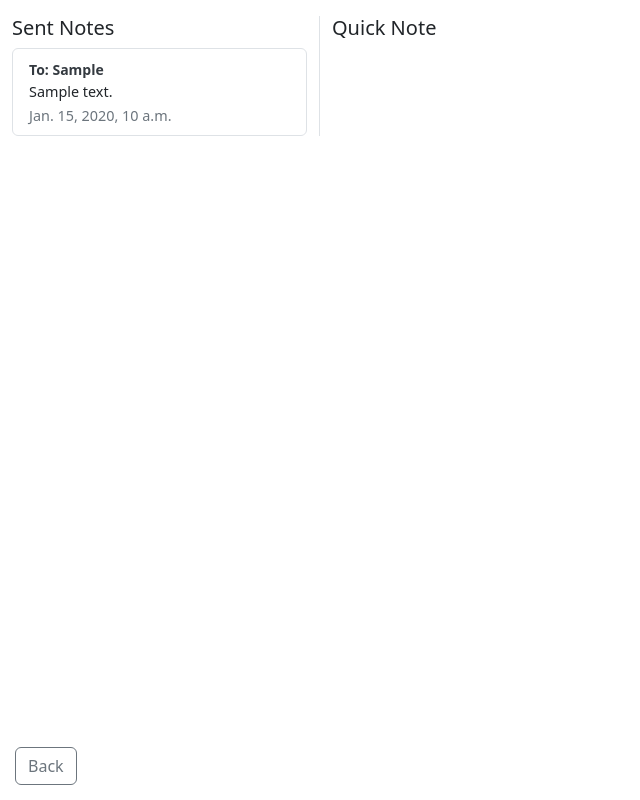
After one commit to umutayaz658/Utility, a Django app: page /quicknote/sent-notes/ in a window 1280 px wide. The commit adds this page. Shown: the whole page, without its empty margins (0-640 px from the left). Run offline with Django 5.2, Linux system fonts and the light colour scheme; tables that the repository leaves empty hold one stand-in row (values such as "Sample post"); a database or web service that is not in the repository returns one stand-in record (values such as "Sample title"); data that the repository does not hold is empty; some libraries are stand-ins or nearby versions.

Commit message:
UTI-6 quick-note sent notes

```diff
--- a/app/templates/quicknote/home.html
+++ b/app/templates/quicknote/home.html
@@ -48,6 +48,11 @@
         <a href="{% url 'home' %}" class="btn btn-outline-secondary">Back</a>
     </div>
 
+    <div style="position: fixed; bottom: 0; right: 0; margin: 15px;">
+        <a href="{% url 'sent_notes' %}" class="btn btn-outline-primary">Sent Notes</a>
+    </div>
+
+
     <script>
         function setUsername(username) {
             document.getElementById('send_to').value = username;
--- /dev/null
+++ b/app/templates/quicknote/sent_notes.html
@@ -0,0 +1,64 @@
+<!DOCTYPE html>
+<html lang="en">
+<head>
+    <meta charset="UTF-8">
+    <meta name="viewport" content="width=device-width, initial-scale=1.0">
+    <title>Sent Notes</title>
+    <link href="https://cdn.jsdelivr.net/npm/bootstrap@5.3.3/dist/css/bootstrap.min.css" rel="stylesheet">
+    <script src="https://unpkg.com/htmx.org@1.9.2"></script>
+    <style>
+        .note-list {
+            max-height: 100vh;
+            overflow-y: auto;
+        }
+
+        .note-content {
+            max-height: 100vh;
+            overflow-y: auto;
+        }
+
+        .note-summary {
+            font-size: 0.9em;
+        }
+
+        .note-date {
+            font-size: 0.9em;
+            color: #6c757d;
+        }
+
+        .note-send-to {
+            font-weight: bold;
+            color: #343a40;
+        }
+    </style>
+</head>
+<body class="container-fluid mt-3">
+    <div class="row">
+        <div class="col-3 note-list border-end">
+            <h5>Sent Notes</h5>
+            <ul class="list-group">
+                {% for note in notes %}
+                    <li class="list-group-item">
+                        <small class="note-send-to">To: {{ note.send_to}}</small><br>
+                        <div class="note-summary"
+                             hx-get="{% url 'sent_note_detail' note.id %}"
+                             hx-target="#note-content"
+                             style="cursor: pointer;">
+                            {{ note.text|slice:":50" }}
+                        </div>
+                        <small class="note-date">{{ note.created_at }}</small>
+                    </li>
+                {% endfor %}
+            </ul>
+        </div>
+
+        <div class="col-9 note-content" id="note-content">
+            <h5>Quick Note</h5>
+        </div>
+    </div>
+
+    <div style="position: fixed; bottom: 0; left: 0; margin: 15px;">
+        <a href="{% url 'quicknote_home' %}" class="btn btn-outline-secondary">Back</a>
+    </div>
+</body>
+</html>
--- a/app/urls.py
+++ b/app/urls.py
@@ -15,5 +15,7 @@ urlpatterns = [
     path('imagetopdf/', views.imagetopdf_home, name='imagetopdf_home'),
 
     path('quicknote/', views.quicknote_home, name='quicknote_home'),
-    path('user-list/', views.get_user_from_api, name='user_list'),
+    path('quicknote/user-list/', views.get_user_from_api, name='user_list'),
+    path('quicknote/sent-notes/', views.sent_notes_view, name='sent_notes'),
+    path('quicknote/sent-notes/<int:note_id>/', views.note_detail_view, name='sent_note_detail'),
 ]
--- a/app/views.py
+++ b/app/views.py
@@ -8,7 +8,7 @@ from django.shortcuts import render, redirect
 import requests
 from django.views.decorators.csrf import csrf_exempt
 
-token = "eyJhbGciOiJIUzI1NiIsInR5cCI6IkpXVCJ9.eyJ0b2tlbl90eXBlIjoiYWNjZXNzIiwiZXhwIjoxNzI2MjI3MTIyLCJpYXQiOjE3MjYxNDA3MjIsImp0aSI6ImQ4OTg1YjVhOWNmYTQ0YzM5YjVlZDI5OWUwOGNhNmYyIiwidXNlcl9pZCI6MX0.kucuM0I4SKjAFqGzGc1ITp0lSDybbt-4wZZPmIjSXG8"
+token = "eyJhbGciOiJIUzI1NiIsInR5cCI6IkpXVCJ9.eyJ0b2tlbl90eXBlIjoiYWNjZXNzIiwiZXhwIjoxNzI2MzEzNzUyLCJpYXQiOjE3MjYyMjczNTIsImp0aSI6ImU3ZDYxNjFlZDIwYTQyM2VhNmVhZGU5MjIyYmQ1ZTA3IiwidXNlcl9pZCI6MX0.trFXtontkThL1xob2uOU7qOWiltM8whDG-GZLBzkybg"
 
 
 # MAIN PAGES VIEWS: STARTS
@@ -217,6 +217,43 @@ def quicknote_home(request):
     return render(request, 'quicknote/home.html')
 
 
+def sent_notes_view(request):
+    api_url = 'http://167.71.39.190:8000/api/notes/sent/'
+    headers = {
+        'Authorization': f'Bearer {token}'
+    }
+
+    response = requests.get(api_url, headers=headers)
+
+    if response.status_code == 200:
+        notes = response.json()
+    else:
+        notes = []
+
+    print('*' * 50)
+    print(notes)
+    print('*' * 50)
+
+    return render(request, 'quicknote/sent_notes.html', {'notes': notes})
+
+
+def note_detail_view(request, note_id):
+    api_url = f'http://167.71.39.190:8000/api/notes/sent/'
+    headers = {
+        'Authorization': f'Bearer {token}'
+    }
+
+    response = requests.get(api_url, headers=headers)
+
+    if response.status_code == 200:
+        notes = response.json()
+        note = next((item for item in notes if item['id'] == note_id), None)
+        return render(request, 'quicknote/sent_notes_detail.html', {'note': note})
+    else:
+        return render(request, 'quicknote/sent_notes_detail.html', {'note': None})
+
+
+
 # QUICK NOTE VIEWS: ENDS
 
 # IMAGE TO PDF VIEWS: STARTS
```
Also changed, not shown: app/templates/quicknote/sent_notes_detail.html (added, +22 -0 lines).
